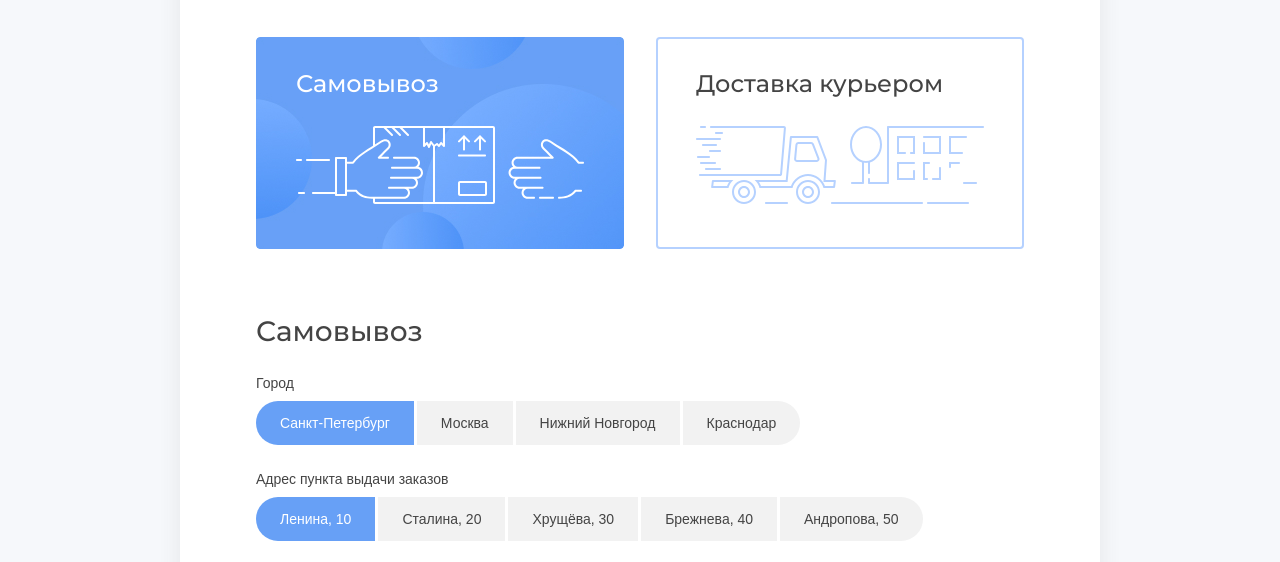
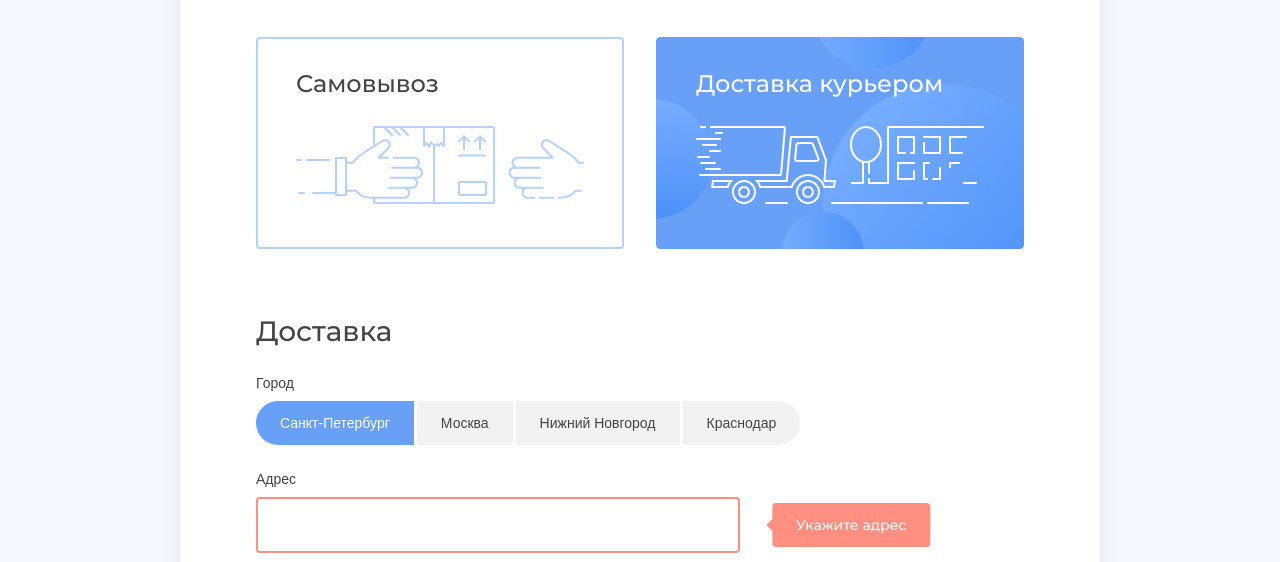
Before and after one commit to VladissGernet/order, a website with bundled scripts: page index.html in a window 1280 px wide. Both pictures are taken after a click on the element "Доставка курьером". Shown: the part 195-757 px from the top of the page. Built offline with nearby package versions, Linux system fonts and the light colour scheme; a web font is replaced by a local one.

Commit message:
initial condition added

```diff
--- a/index.html
+++ b/index.html
@@ -195,6 +195,6 @@
         </div>
       </main>
     </div>
-    <script src="./js/script.js"></script>
+    <script type="module" src="./js/script.js"></script>
   </body>
 </html>
--- /dev/null
+++ b/js/constants.js
@@ -0,0 +1,6 @@
+const receivingMethod = {
+  delivery: 'delivery',
+  pickUp: 'pickup',
+};
+
+export {receivingMethod};
--- /dev/null
+++ b/js/elements.js
@@ -0,0 +1,6 @@
+const tabs = document.querySelector('.tabs-block__tabs');
+const tabsContent = document.querySelector('.tabs-block__content');
+const pickUpBlock = tabsContent.querySelector('.tabs-block__pick-up');
+const deliveryBlock = tabsContent.querySelector('.tabs-block__item-delivery');
+
+export {tabs, pickUpBlock, deliveryBlock};
--- /dev/null
+++ b/js/init-tabs.js
@@ -0,0 +1,27 @@
+import {tabs, deliveryBlock, pickUpBlock} from './elements.js';
+import {receivingMethod} from './constants.js';
+
+const initTabs = () => {
+  const onTabClick = (evt) => {
+    const selectedTab = evt.target.closest('.tab');
+    if (selectedTab === null) {
+      return;
+    }
+    const isSelectedTabActive = selectedTab.classList.contains('active');
+    if (isSelectedTabActive) {
+      return;
+    }
+    tabs.querySelector('.active').classList.remove('active');
+    selectedTab.classList.add('active');
+    if (selectedTab.dataset.tab === receivingMethod.delivery) {
+      deliveryBlock.classList.remove('hidden');
+      pickUpBlock.classList.add('hidden');
+    } else if (selectedTab.dataset.tab === receivingMethod.pickUp) {
+      pickUpBlock.classList.remove('hidden');
+      deliveryBlock.classList.add('hidden');
+    }
+  };
+  tabs.addEventListener('click', onTabClick);
+};
+
+export {initTabs};
--- /dev/null
+++ b/js/initial-page-condition.js
@@ -0,0 +1,7 @@
+import {deliveryBlock} from './elements.js';
+
+const initialPageCondition = () => {
+  deliveryBlock.classList.add('hidden');
+};
+
+export {initialPageCondition};
--- a/js/script.js
+++ b/js/script.js
@@ -0,0 +1,5 @@
+import {initTabs} from './init-tabs.js';
+import {initialPageCondition} from './initial-page-condition.js';
+
+initialPageCondition();
+initTabs();
```
